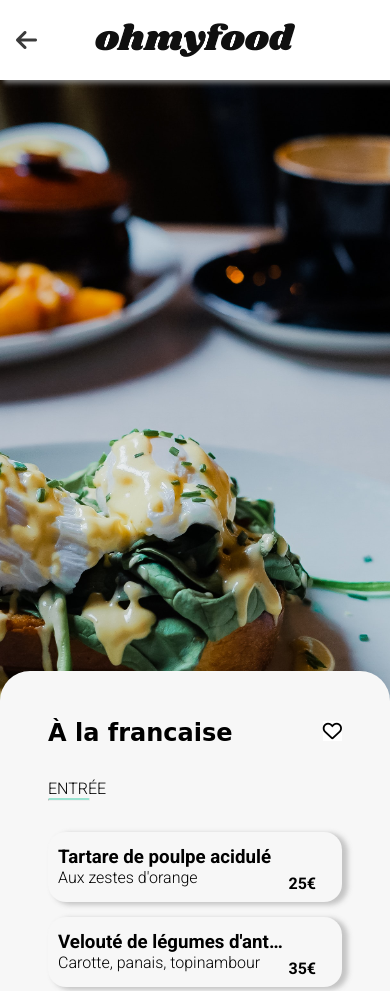
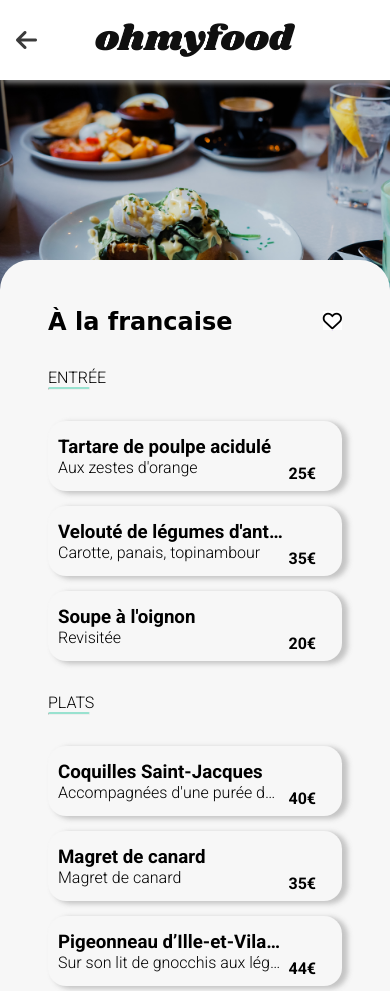
Before and after one commit to quentinM22/Formation_Oc-Projet3-OhMyFood, a website: page pages/menu3.html in a window 390 px wide. Shown: the top 991 px of the page. Drawn offline with Linux system fonts and the light colour scheme; a web font is replaced by a local one.

Commit message:
feat: img resize

```diff
--- a/pages/menu3.html
+++ b/pages/menu3.html
@@ -16,8 +16,9 @@
             <a href="../index.html"><i class="fa-solid fa-arrow-left "></i></a>
             <img src="../public/images/logo/ohmyfood.png" alt="logo">
         </nav>
+        <img src="../public/images/restaurants/toa-heftiba-DQKerTsQwi0-unsplash.jpg" alt="bg-3" class="img-bg">
     </header>
-    <main class="main-content img-bg img3">
+    <main class="main-content">
         <section class="menu ">
             <div class="content">
                 <div class="menu-header">
--- a/scss/other/img_load.scss
+++ b/scss/other/img_load.scss
@@ -26,21 +26,9 @@
     background-size: cover;
 }
 
-@media screen and (max-width:767px) {
-    .img-bg{
-        background-attachment:local;
-        .img1{
-            background-position: bottom;
-        }
-        .img2{
-            background-position: bottom;
-        }
-        .img3{
-            background-position: bottom;
-        }
-        .img4{
-            background-position: bottom;
-        }
-    }
-
+.img-bg{
+    max-width: 100%;
+    max-height: 33rem;
+    object-fit: cover;
+    width: 100%;
 }
--- a/scss/pages/menu-page.scss
+++ b/scss/pages/menu-page.scss
@@ -1,6 +1,6 @@
 main.main-content {
     .menu{
-        margin-top: 70vh;
+        margin-top: -5rem;
         width: 100%;
         background: white;
         border-top-left-radius: 30px;
@@ -39,17 +39,3 @@ main.main-content {
         }
     }
 }
-.img-bg{
-    background-attachment: fixed;
-    width: 100%;
-}
-// Tab
-// @media screen and (min-width:768px) and (max-width:1023px) {
-//     header {
-//         .navmenu {
-//             a {
-//                 font-size: larger;
-//             }
-//         }
-//     }
-// }
```
Also changed, not shown: pages/menu1.html (+2 -1 lines), pages/menu2.html (+2 -1 lines), pages/menu4.html (+2 -1 lines), css/style.css, 1 other file.
